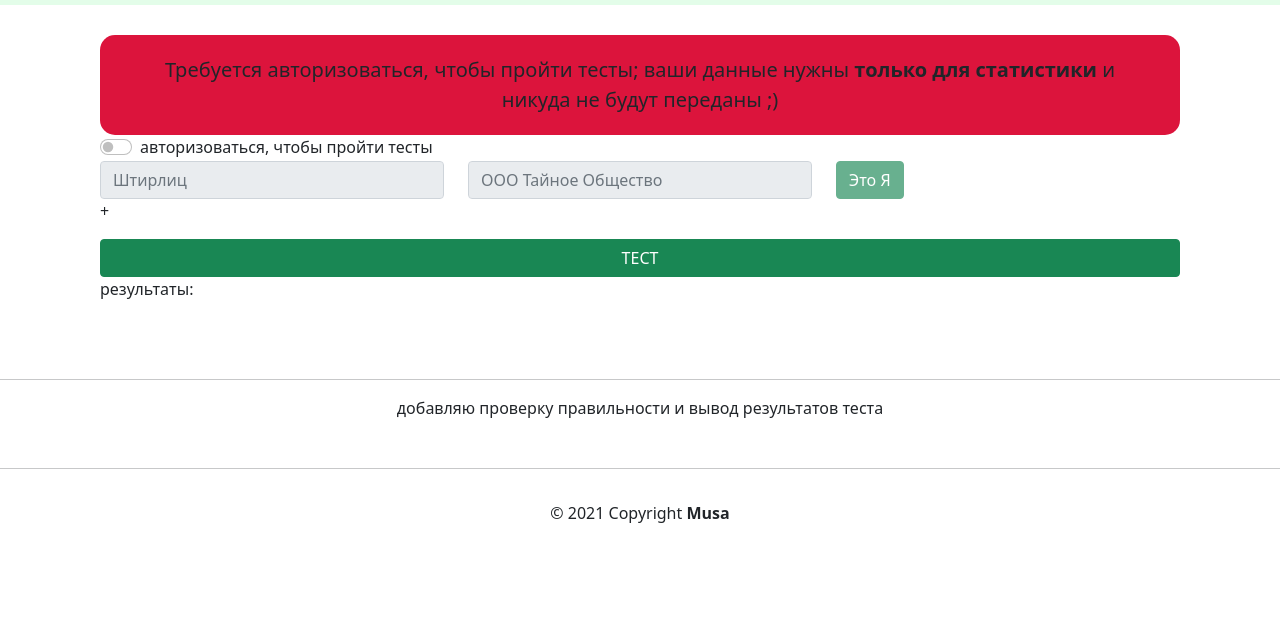
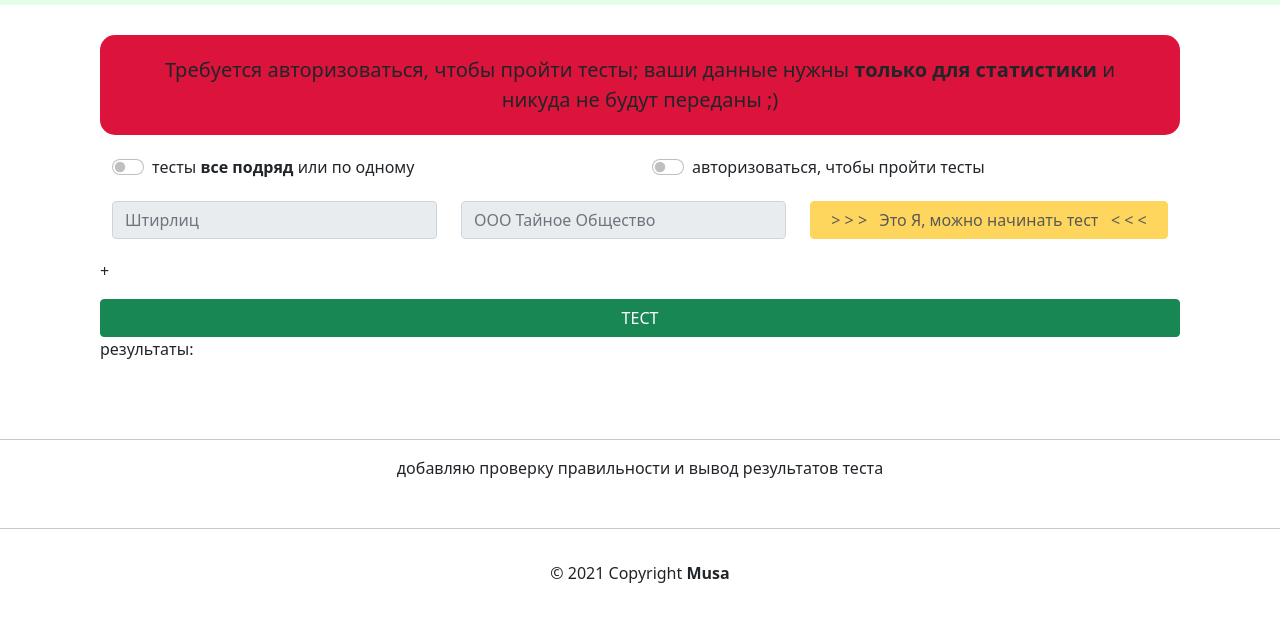
Before and after one commit to SergeyMusa/SysAdminTest, a website: page src/pug/testAdmin.pug in a window 1280 px wide. Shown: the part 52-674 px from the top of the page. Drawn offline with nearby package versions, Linux system fonts and the light colour scheme; files that its build step writes are made by us from their sources; files whose address does not match are found by name.

Commit message:
edit styles test

```diff
--- a/src/js/test.js
+++ b/src/js/test.js
@@ -138,12 +138,10 @@ function isEqual(answerList, answerListTrue) {
 
         if (answerList[count] === answerListTrue[count]) {
             answerRight++;
-            // return false;
         }
         answerAmount++;
     };
 
-    //    evaluation = Math.round(answerRight / answerRight);
     evaluation = Math.round(answerRight * 100 / answerAmount);
 
     const itog = evaluation < evaluationPoor ? 'You stupid, go out!!!' :
@@ -151,27 +149,23 @@ function isEqual(answerList, answerListTrue) {
             evaluation < evaluationFine ? 'Good' :
                 'Best'
         ;
-    console.log(answerAmount, answerRight, evaluation, '%', itog);
-
 
     //!!!!!!!!!!!!!!!!!
     const section = document.querySelector("#bottom");
     const testRez = document.createElement("h5");
     //const testTexst = document.createTextNode("Ответ:, rez");
 
-    // for (var i in answerRight) {
-    // for (let [key, value] of answerRight) {
-    //     console.log(value);
+    for (var i = 1; i < 3; i++) {
+        // for (let [key, value] of answerRight) {
+        console.log(i);
+        // };
+        // result += answerRight + "." + i + " = " + answerRight[i] + "<br>";
+        testRez.textContent = (`"Ответ: " ${answerAmount}, ${answerRight}, ${evaluation}%, ${itog}`);
 
-    //     // result += answerRight + "." + i + " = " + answerRight[i] + "<br>";
-    testRez.textContent = (`"Ответ: " ${answerAmount}, ${answerRight}, ${evaluation}%, ${itog}`);
-    // console.log("============");
-    // }
-    section.appendChild(testRez);
-
-
+        console.log(answerAmount, answerRight, evaluation, '%', itog);
+        section.appendChild(testRez);
+    }
     // section.innerHTML =
-    // document.insertBefore(testRez, section);
 
     return; // true;
 };
@@ -181,8 +175,8 @@ function checkTest() {
     //<input type="radio" name="answer0" value="0">
     userButtonTest.disabled = false;
 
-    let selectedAns = 0;
-    let questions;
+    // let selectedAns = 0;
+    // let questions;
 
     sysAdminTest["survey"].map(item => {
         answerListTrue[item.numberTest] = item.right;
@@ -199,7 +193,17 @@ function checkTest() {
     equal = isEqual(answerList, answerListTrue);
     console.log('isEqual_', equal);
 
+    for (var i = 1; i < 4; i++) {
+        // for (let [key, value] of answerRight) {
+        console.log(i);
+    };
+
     testCount();
+    for (var i = 1; i < 5; i++) {
+        // for (let [key, value] of answerRight) {
+        console.log(i + "-2-");
+    };
+
 
 
     // работает вывод всего содержимого localStorage
--- a/src/pug/testAdmin.pug
+++ b/src/pug/testAdmin.pug
@@ -22,13 +22,17 @@ html(lang='ru')
                     | Требуется авторизоваться, чтобы пройти тесты;  ваши данные нужны <b>только для
                     | статистики</b> и никуда не будут переданы ;)
                 //- <p> Рекомендую использовать случайные сочетания клавиш, вы же как истинный шпион должны всегда скрываете себя )</p>
-                .form-check.form-switch
-                    input#flexSwitchCheckDefault.form-check-input(onclick='disableButton()' type='checkbox')
-                    label.form-check-label(for='flexSwitchCheckDefault')
-                        | авторизоваться, чтобы пройти тесты
-                        //- проверка ввода имени
-                        //- -----------------скримты собираются в 1
-                    //- script(src='js/main.min.js')
+                .row
+                    .col
+                        .form-check.form-switch
+                            input#flexSwitchCheckDefault.form-check-input(onclick='disableButton1()' type='checkbox')
+                            label.form-check-label(for='flexSwitchCheckDefault1')
+                                | тесты <b>все подряд</b> или по одному
+                    .col
+                        .form-check.form-switch
+                            input#flexSwitchCheckDefault.form-check-input(onclick='disableButton()' type='checkbox')
+                            label.form-check-label(for='flexSwitchCheckDefault')
+                                | авторизоваться, чтобы пройти тесты
                 form(action='')
                     .row
                         .col
@@ -36,8 +40,8 @@ html(lang='ru')
                         .col
                             input#userOrg.form-control(type='text' placeholder='ООО Тайное Общество' disabled='true' required='true')
                         .col
-                            button#userButton.btn.btn-success(onclick='doStartTest()' type='button' disabled='true')
-                                | Это Я
+                            button#userButton.btn.btn-warning(onclick='doStartTest()' type='button' disabled='true')
+                                |  &nbsp&nbsp>&nbsp>&nbsp>&nbsp&nbsp&nbspЭто&nbspЯ,&nbspможно&nbspначинать&nbspтест&nbsp&nbsp&nbsp<&nbsp<&nbsp<&nbsp&nbsp
             section#top
                 p +
 
--- a/src/styles/test.scss
+++ b/src/styles/test.scss
@@ -58,6 +58,9 @@
             text-align: center;
         }
     }
+    .row {
+        margin: 20px 0px;
+    }
 
     // section {
     //     article {
```
Also changed, not shown: build/css/test.css, build/js/main.min.js, build/testAdmin.html.
